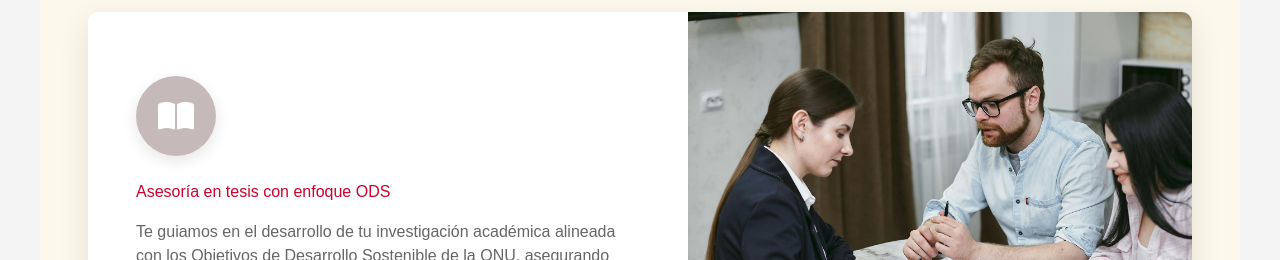
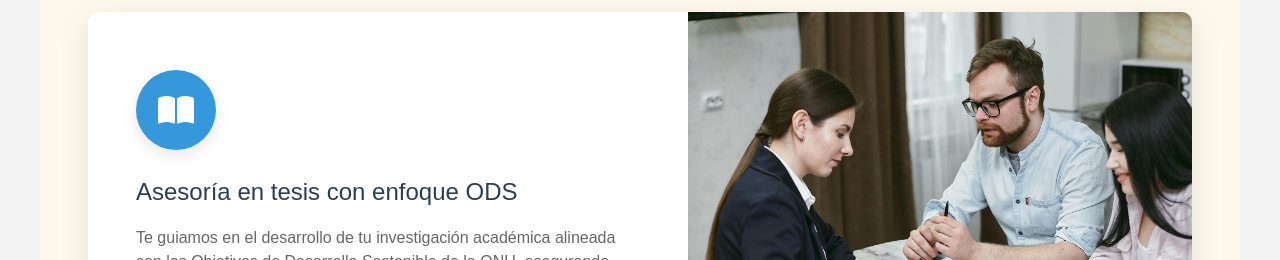
Before and after one commit to MauricioEsparron/ThesisConsulting, a React (Vite) app in the folder react-app/: page /Especialidades in a window 1280 px wide. Shown: the part 536-796 px from the top of the page. Built offline with nearby package versions, Linux system fonts and the light colour scheme.

Commit message:
Se corrigieron colores

```diff
--- a/react-app/src/css/Especialidades.css
+++ b/react-app/src/css/Especialidades.css
@@ -1,7 +1,7 @@
 /* Variables de color */
 :root {
-    --primary: #2c3e50;
-    --secondary: #3498db;
+  --primaryE: #2c3e50;
+  --secondaryE: #3498db;
   --accent: #e74c3c;
   --light: #ecf0f1;
   --dark: #2c3e50;
@@ -9,7 +9,7 @@
 
 /* Estilos generales */
 .especialidades-page {
-    font-family: 'Poppins', sans-serif;
+  font-family: "Poppins", sans-serif;
   margin: 0;
   padding: 0;
   width: 100%;
@@ -25,10 +25,9 @@
   justify-content: center;
   box-sizing: border-box;
   overflow-x: hidden;
-
 }
 
-.video-background-especialidades{
+.video-background-especialidades {
   position: absolute;
   top: 0;
   left: 0;
@@ -46,7 +45,6 @@
   width: 100%;
   height: 100%;
   object-fit: cover;
-
 }
 
 .video-overlay-especialidades {
@@ -57,24 +55,20 @@
   height: 100%;
   background: rgba(44, 62, 80, 0.5);
   z-index: 0;
-
-
 }
 
 .header-content {
   text-align: center;
   width: 100%;
   padding: 0 2rem;
-
-
 }
 
 .header-content h1 {
-    color:white;
+  color: white;
   position: relative;
   z-index: 1;
   font-weight: 800;
-    font-family: 'Poppins', sans-serif;
+  font-family: "Poppins", sans-serif;
   font-size: 5rem;
   margin-bottom: 1.7rem;
   text-shadow: 2px 2px 8px rgba(0, 0, 0, 0.7s);
@@ -85,18 +79,16 @@
   flex-direction: column;
   align-items: center;
   gap: 10px;
-
 }
 
 .header-content p {
-    font-family: 'Poppins', sans-serif;
+  font-family: "Poppins", sans-serif;
   font-size: 1.5rem;
   font-weight: 400;
   color: white;
   margin: 0;
   letter-spacing: 0.2px;
   line-height: 1.5;
-
 }
 
 /* Contenedor de especialidades */
@@ -142,7 +134,7 @@
 }
 
 .icono {
-    background-color: var(--secondary);
+  background-color: var(--secondaryE);
   color: white;
   font-size: 1.5rem;
   min-width: 70px;
@@ -156,9 +148,10 @@
 }
 
 .texto h2 {
-    color: var(--primary);
+  color: var(--primaryE) !important;
   margin-top: 0;
   margin-bottom: 1rem;
+  font-size: 1.5rem !important;
 }
 
 .texto p {
@@ -248,10 +241,10 @@
     padding: 4rem 1rem;
   }
 
-    .header-content h1{
+  .header-content h1 {
     font-size: 2.5rem;
   }
-    .header-content span{
+  .header-content span {
     font-size: 37px;
   }
   .header-content p {
```
Lines whose indentation alone changed are shown as unchanged.
